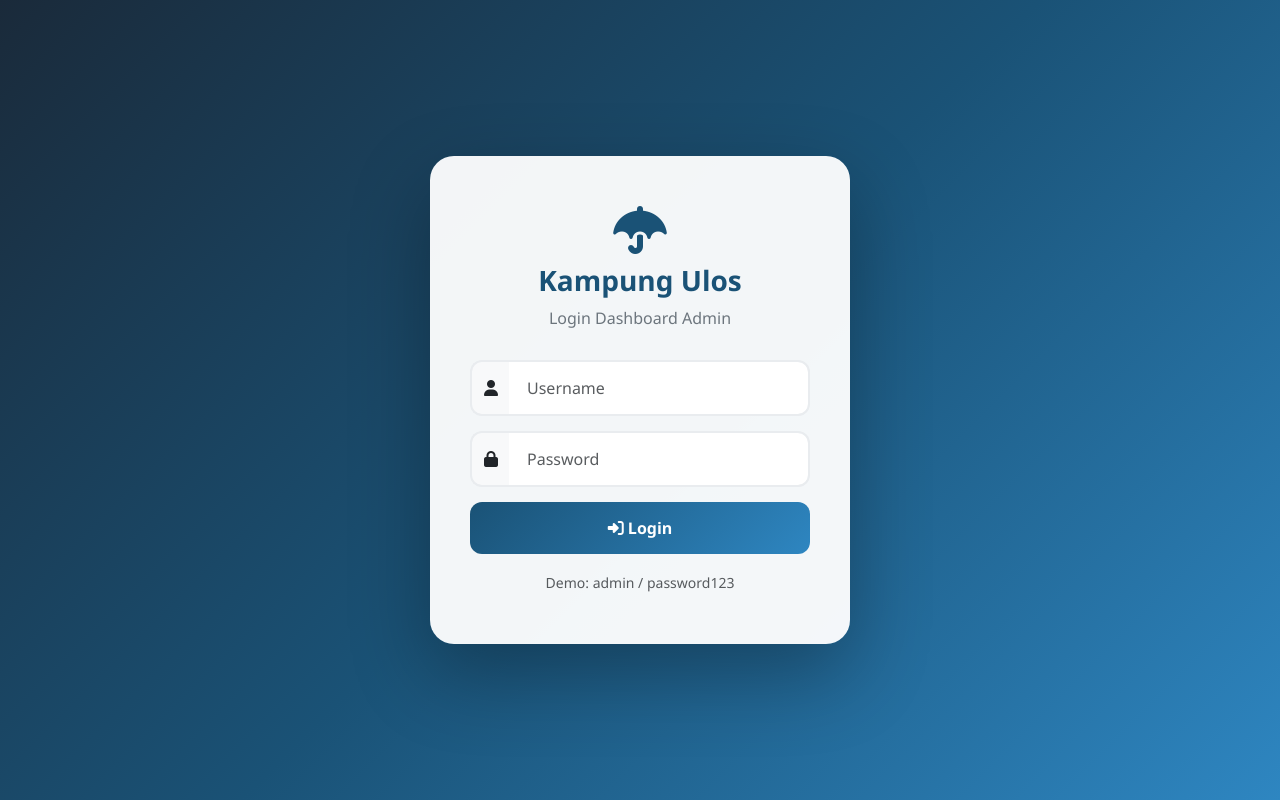
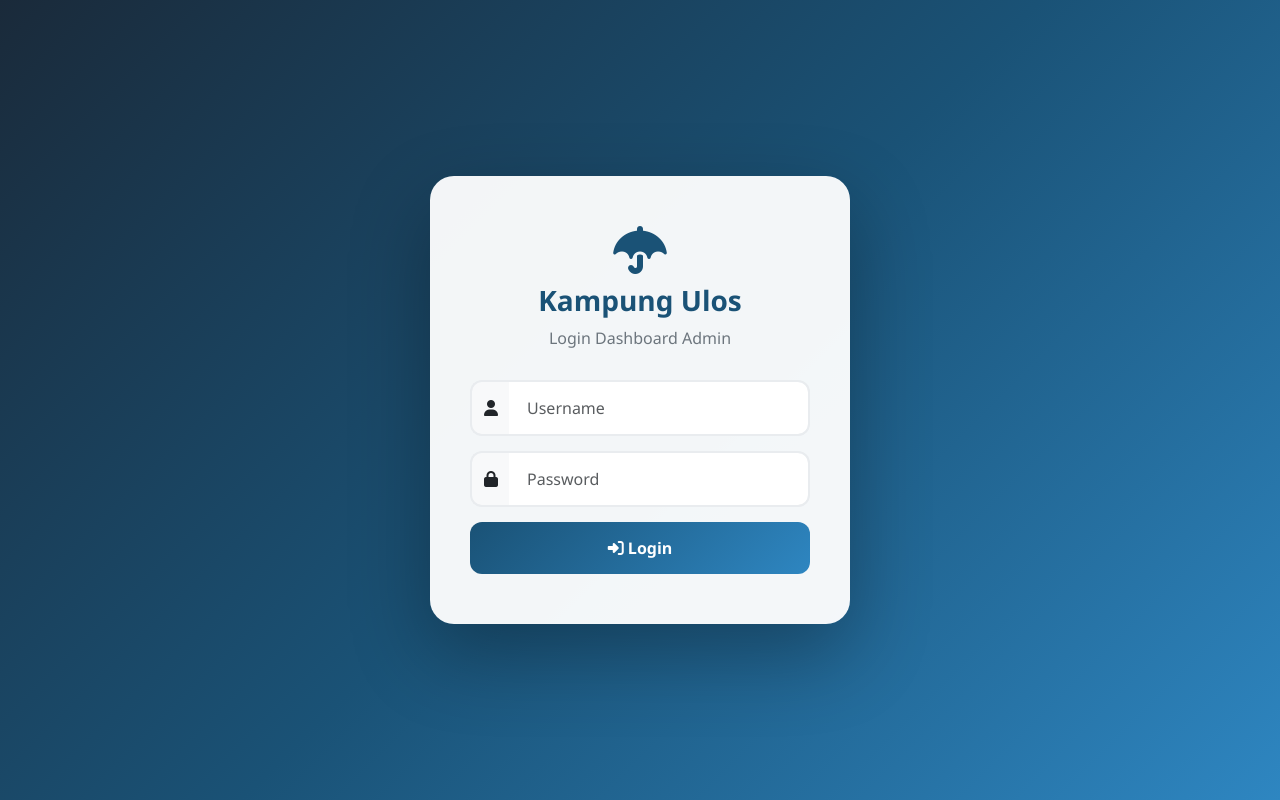
Before and after one commit to Hansel-vlnt/web-desa-lumban, a Flask app: page /login in a window 1280 px wide. Run offline with Flask 3, Linux system fonts and the light colour scheme; data that the repository does not hold is empty.

Commit message:
Remove demo login text

```diff
--- a/app/templates/admin/login.html
+++ b/app/templates/admin/login.html
@@ -93,9 +93,6 @@
                 <i class="fas fa-sign-in-alt"></i> Login
             </button>
         </form>
-        <div class="text-center mt-3">
-            <small class="text-muted">Demo: admin / password123</small>
-        </div>
     </div>
     <script src="https://cdn.jsdelivr.net/npm/bootstrap@5.3.0/dist/js/bootstrap.bundle.min.js"></script>
 </body>
```
